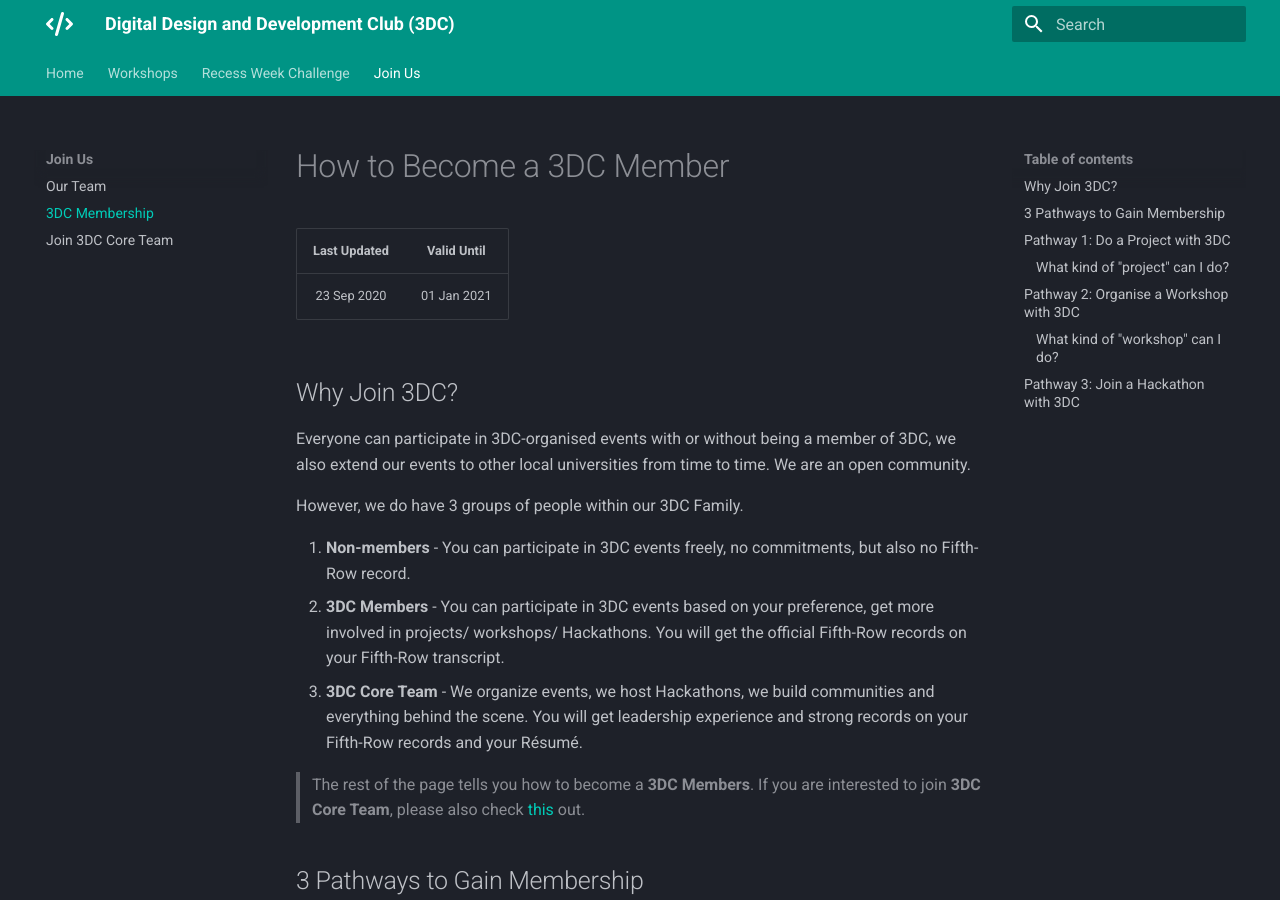
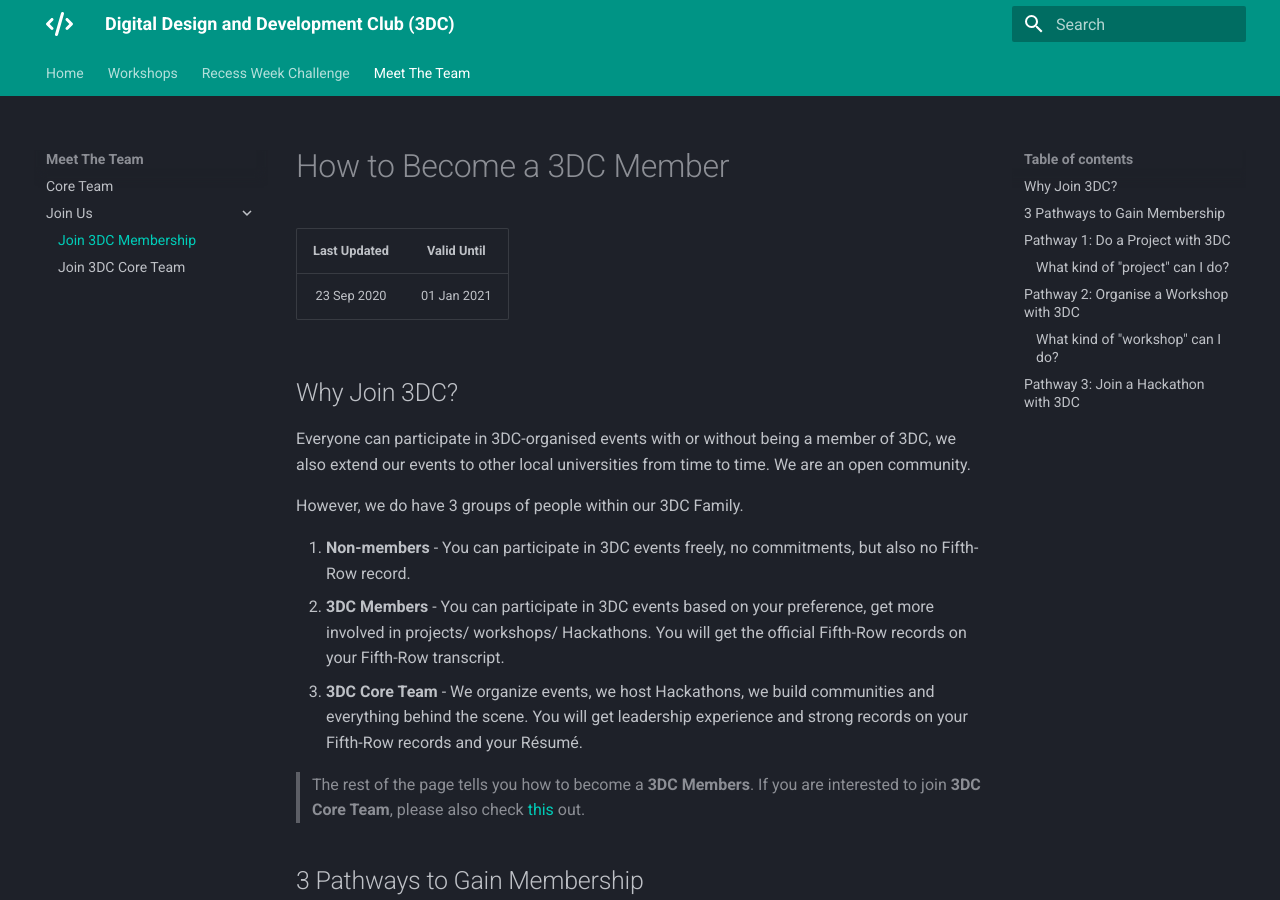
Before and after one commit to SHSR2001/3dcdsc.github.io, an MkDocs documentation site: the page built from docs/3dc_membership.md, in a window 1280 px wide and 900 px high. Built offline with MkDocs 1.6.1 and Material for MkDocs 9.7.7, drawn with Linux system fonts in a browser that asks for light colours.

Commit message:
Add workflow

```diff
--- a/docs/Meet_The_Team.md
+++ b/docs/core_team.md
@@ -1,6 +1,6 @@
 <link rel="stylesheet" type="text/css" media="all" href="../styles/main.css" />
 
-Meet the 3DC Exco team!
+# Core Team Members
 
 <img src="../imgs/team/kaixun.jpg" alt="kaixun" class="profile-photo"/>
 <b>Kai Xun</b>
--- a/mkdocs.yml
+++ b/mkdocs.yml
@@ -2,8 +2,8 @@ site_name: Digital Design and Development Club (3DC)
 site_url: https://3dcdsc.github.io/
 docs_dir: docs/
 
-# repo_name: '3DCdsc/About'
-# repo_url: 'https://github.com/3DCdsc/About'
+# repo_name: '3DCdsc/3dcdsc.github.io'
+# repo_url: 'https://github.com/3DCdsc/3dcdsc.github.io'
 
 # Copyright
 copyright: Digital Design and Development Club (3DC) &copy; 2019 - 2021. All rights reserved.
@@ -73,7 +73,8 @@ nav:
       - Q3 Solution: "Recess_Week_Challenge_Stuff/q3_sol.md"
       - Q4 Solution: "Recess_Week_Challenge_Stuff/q4_sol.md"
       - Q5 Hints: "Recess_Week_Challenge_Stuff/q5_hints.md"
-  - Join Us:
-      - Our Team: "Meet_The_Team.md"
-      - 3DC Membership: "3DC_Membership.md"
-      - Join 3DC Core Team: "Join_3DC_Core.md"
+  - Meet The Team:
+      - Core Team: "core_team.md"
+      - Join Us:
+        - Join 3DC Membership: "3dc_membership.md"
+        - Join 3DC Core Team: "join_3dc_core.md"
```
Also changed, not shown: docs/index.md (+2 -2 lines), docs/3dc_membership.md (renamed from docs/3DC_Membership.md), docs/join_3dc_core.md (renamed from docs/Join_3DC_Core.md), 1 other file.
